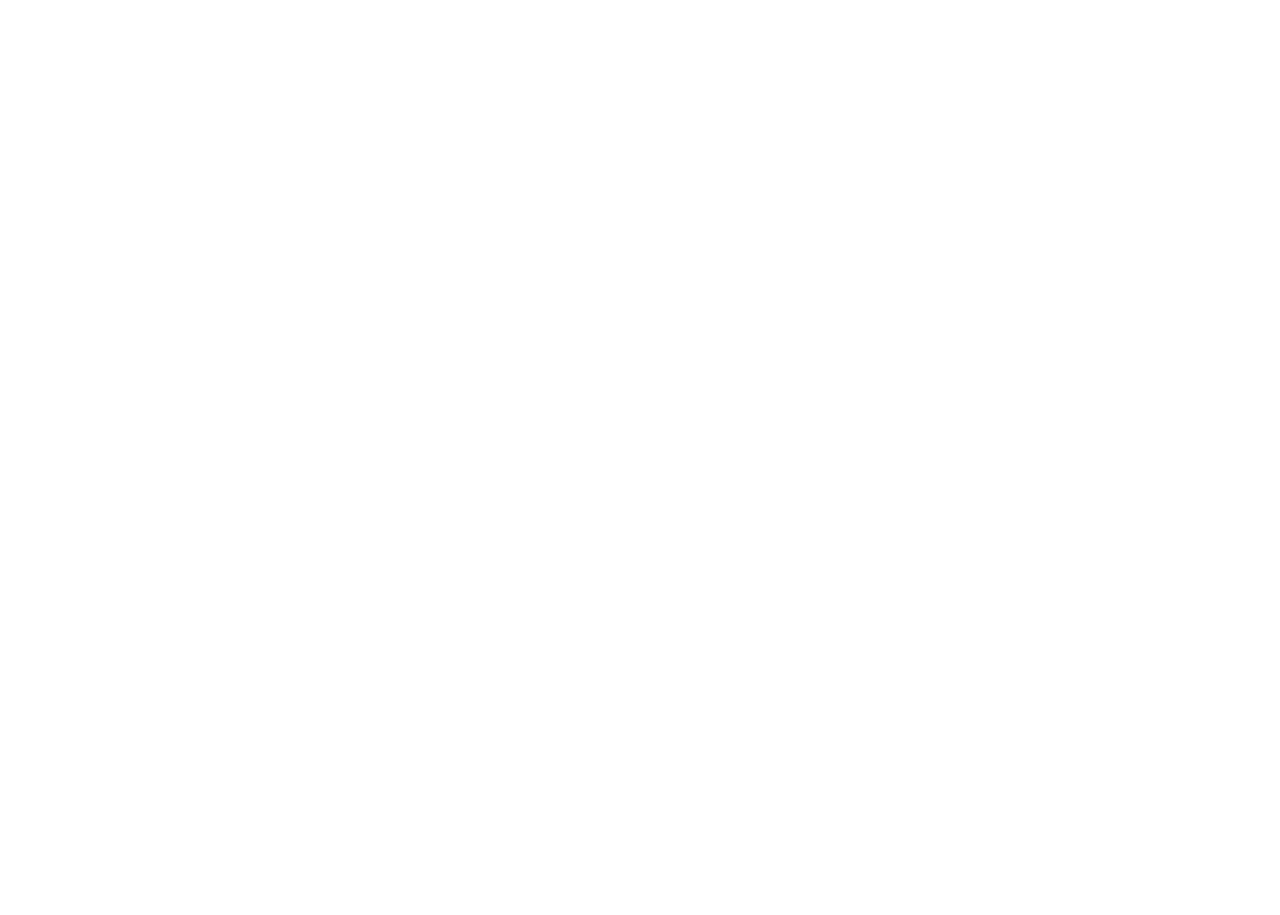
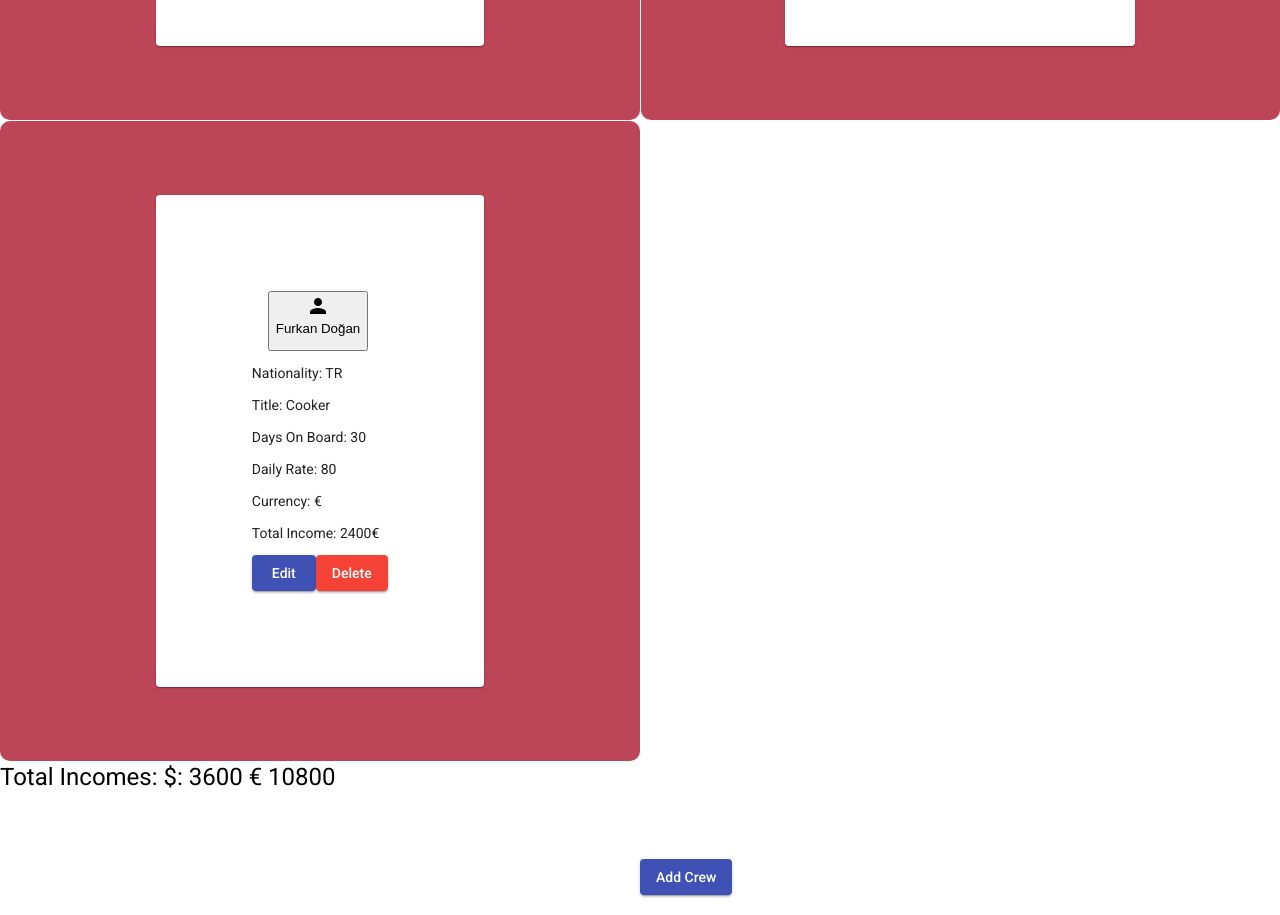
Before and after one commit to atilayeseN/crew-manager, an Angular app: page / in a window 1280 px wide. Shown: the part 1160-2075 px from the top of the page. Before the commit the page ends 800 px from the top, so only its background shows below. Built offline with nearby package versions, Linux system fonts and the light colour scheme.

Commit message:
calculate incomes and class declaration

```diff
--- a/src/app/components/crew-list/crew-list.component.html
+++ b/src/app/components/crew-list/crew-list.component.html
@@ -1,6 +1,6 @@
-<mat-grid-list cols="4">
-  <mat-grid-tile style="background-color: pink" *ngFor="let crew of crews">
-    <mat-card>
+<mat-grid-list cols="2">
+  <mat-grid-tile style="background-color: #bc4558; border-radius: 10px;" *ngFor="let crew of crews">
+    <mat-card style="padding: 15%">
       <mat-card-header>
         <mat-card-title>
           <button><mat-icon fontIcon="person">
@@ -15,10 +15,14 @@
         <p>Days On Board: {{ crew.daysOnBoard }} </p>
         <p>Daily Rate: {{ crew.dailyRate }} </p>
         <p>Currency: {{ crew.currency }}</p>
+        <p>Total Income: {{ totalIncome(crew.dailyRate,crew.daysOnBoard,crew.currency) }}</p>
         <button mat-raised-button color="primary">Edit</button>
         <button mat-raised-button color="warn">Delete</button>
       </mat-card-content>
     </mat-card>
   </mat-grid-tile>
 </mat-grid-list>
+
+<h1>Total Incomes: {{ allIncomesByCurrency() }}</h1>
+
 <button class="add-button" (click)="openAddCrewDialog()" mat-raised-button color="primary">Add Crew</button>
--- a/src/app/components/crew-list/crew-list.component.ts
+++ b/src/app/components/crew-list/crew-list.component.ts
@@ -20,9 +20,30 @@
     this.crewService.getCrews().subscribe (crews => this.crews = crews);
   }
 
+  totalIncome(dailyRate:number,daysOnBoard:number,currency:string):string {
+    return (dailyRate * daysOnBoard) + currency;
+  }
+
+  allIncomesByCurrency():string {
+    let dollarSum:number = 0;
+    let euroSum:number = 0;
+
+    this.crews.forEach((e) => {
+      if (e.currency === "$") {
+        dollarSum = dollarSum + (e.dailyRate * e.daysOnBoard);
+      }
+      else {
+        euroSum = euroSum + (e.dailyRate * e.daysOnBoard);
+      }
+    })
+
+    return "$: " + dollarSum + " € " + euroSum
+  }
+
   openAddCrewDialog(): void {
     const dialogRef = this.dialog.open(AddCrewComponent, {
-      width: '500px'
+      width: '600px',
+      height: '500px'
     })
 
     dialogRef.afterClosed().subscribe(result => {
--- a/src/app/services/crew.service.ts
+++ b/src/app/services/crew.service.ts
@@ -15,8 +15,8 @@
     return of(crews);
   }
 
-  save(crew : Crew) {
-    if (crew.id === null) {
+  addCrew(crew : Crew) {
+    if (crew.id === NaN) {
       crew.id = idGenerate(crews);
     }
     else {
--- a/tsconfig.json
+++ b/tsconfig.json
@@ -6,6 +6,7 @@
     "outDir": "./dist/out-tsc",
     "forceConsistentCasingInFileNames": true,
     "strict": true,
+    "strictPropertyInitialization": false,
     "noImplicitOverride": true,
     "noPropertyAccessFromIndexSignature": true,
     "noImplicitReturns": true,
```
Also changed, not shown: src/app/models/crew.ts (+10 -10 lines).
